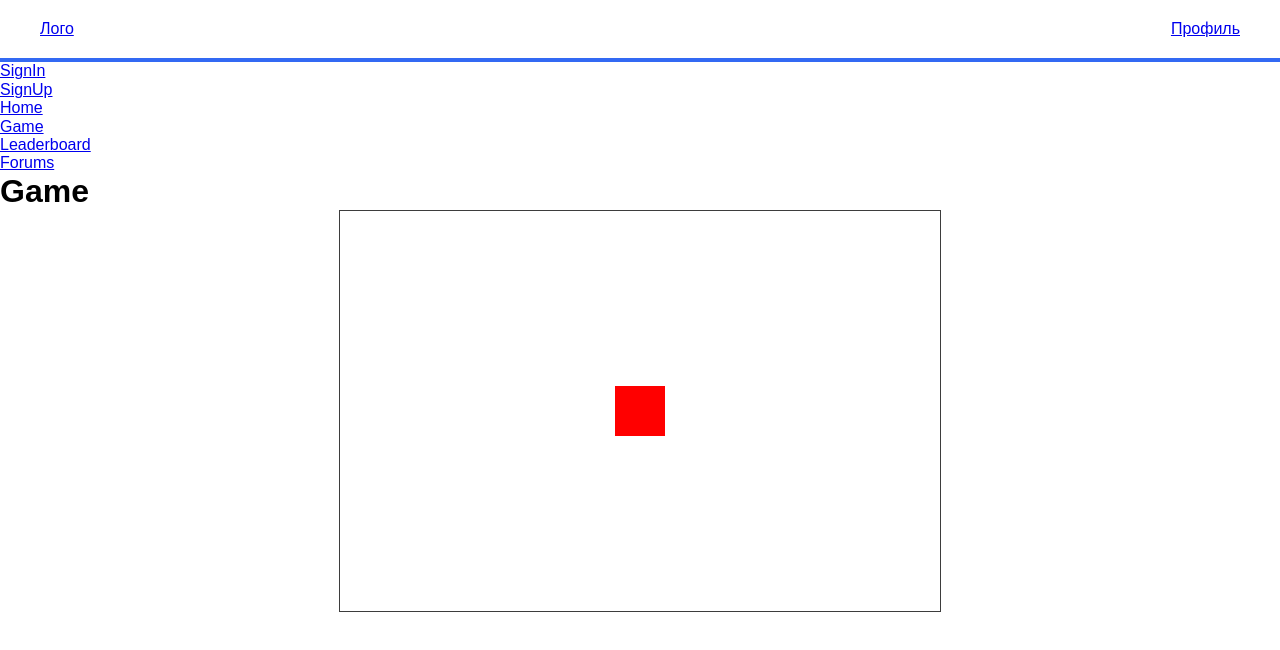
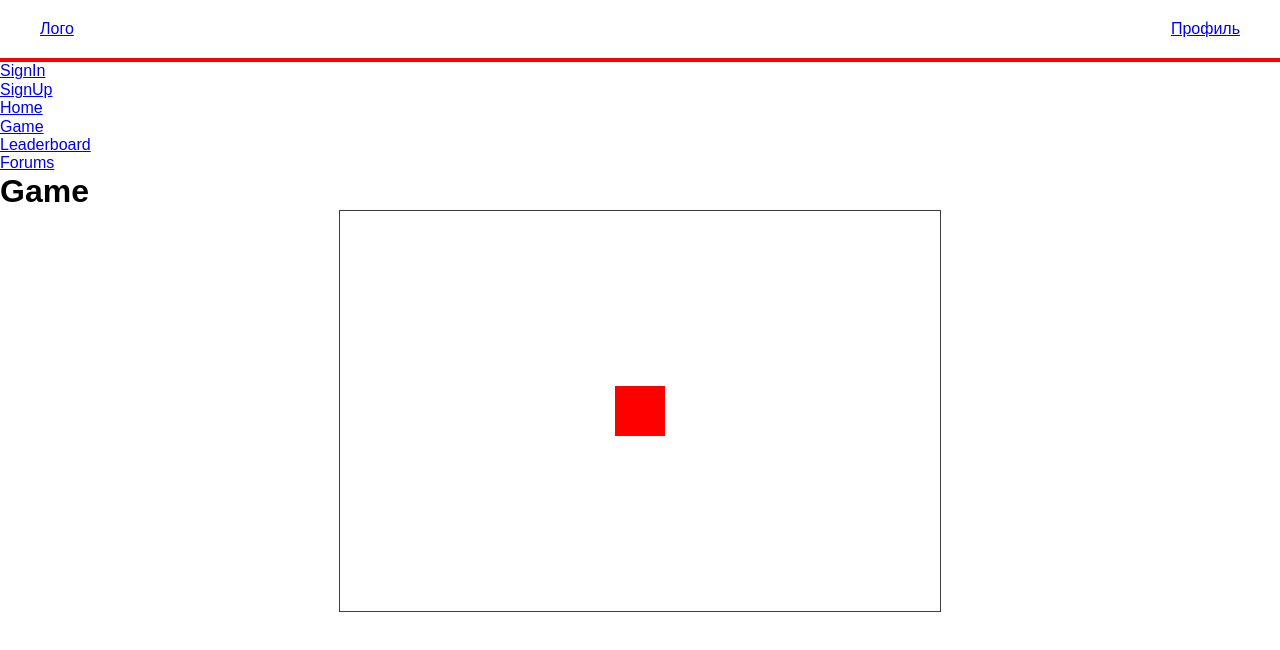
Before and after one commit to copenhagen-yp/game, a React app: page /play in a window 1280 px wide. Shown: the top 650 px of the page. Built offline with nearby package versions, Linux system fonts and the light colour scheme; what react-toast-notifications would draw is missing.

Commit message:
test deploy

```diff
--- a/src/layouts/components/header/header.pcss
+++ b/src/layouts/components/header/header.pcss
@@ -4,5 +4,5 @@
   flex-direction: row;
   justify-content: space-between;
   align-items: center;
-  border-bottom: 4px solid var(--main);
+  border-bottom: 4px solid red;
 }
```
